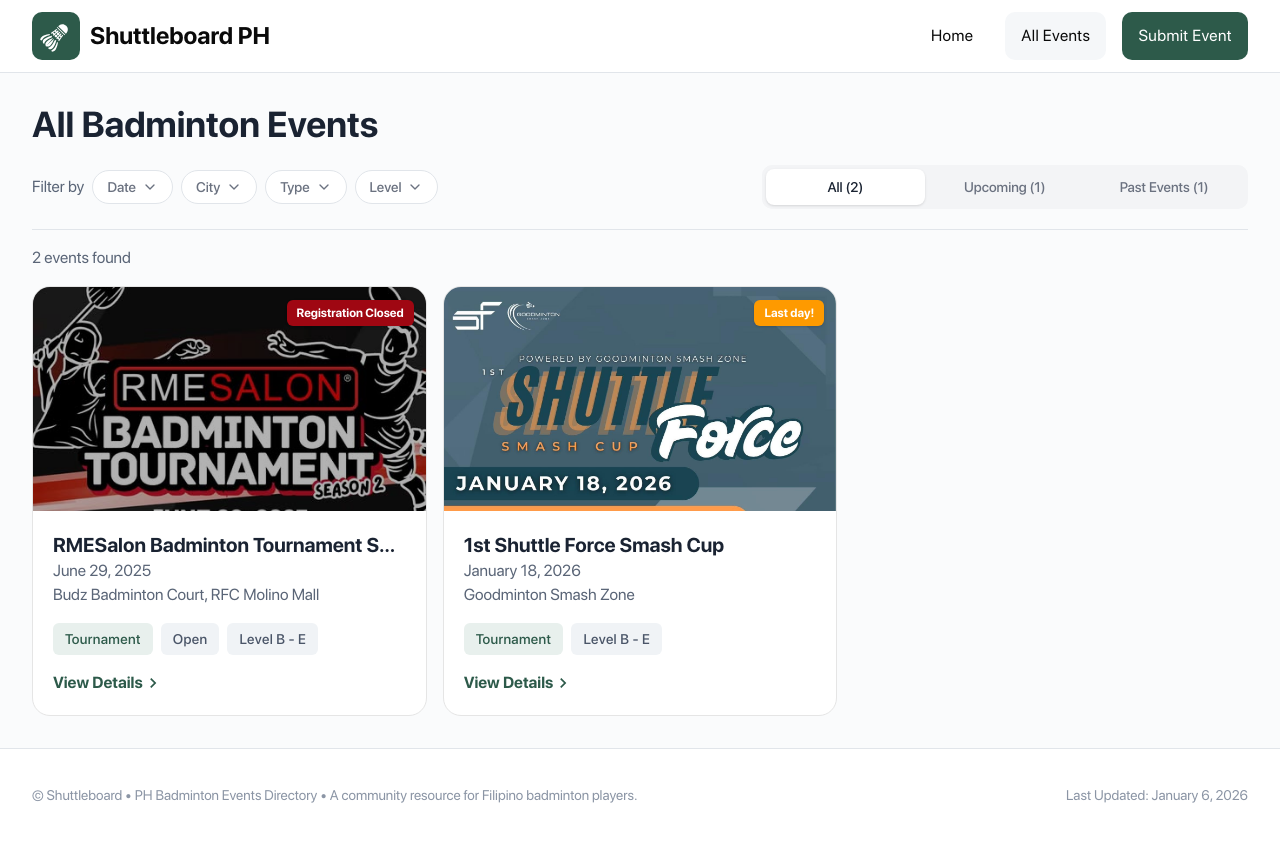
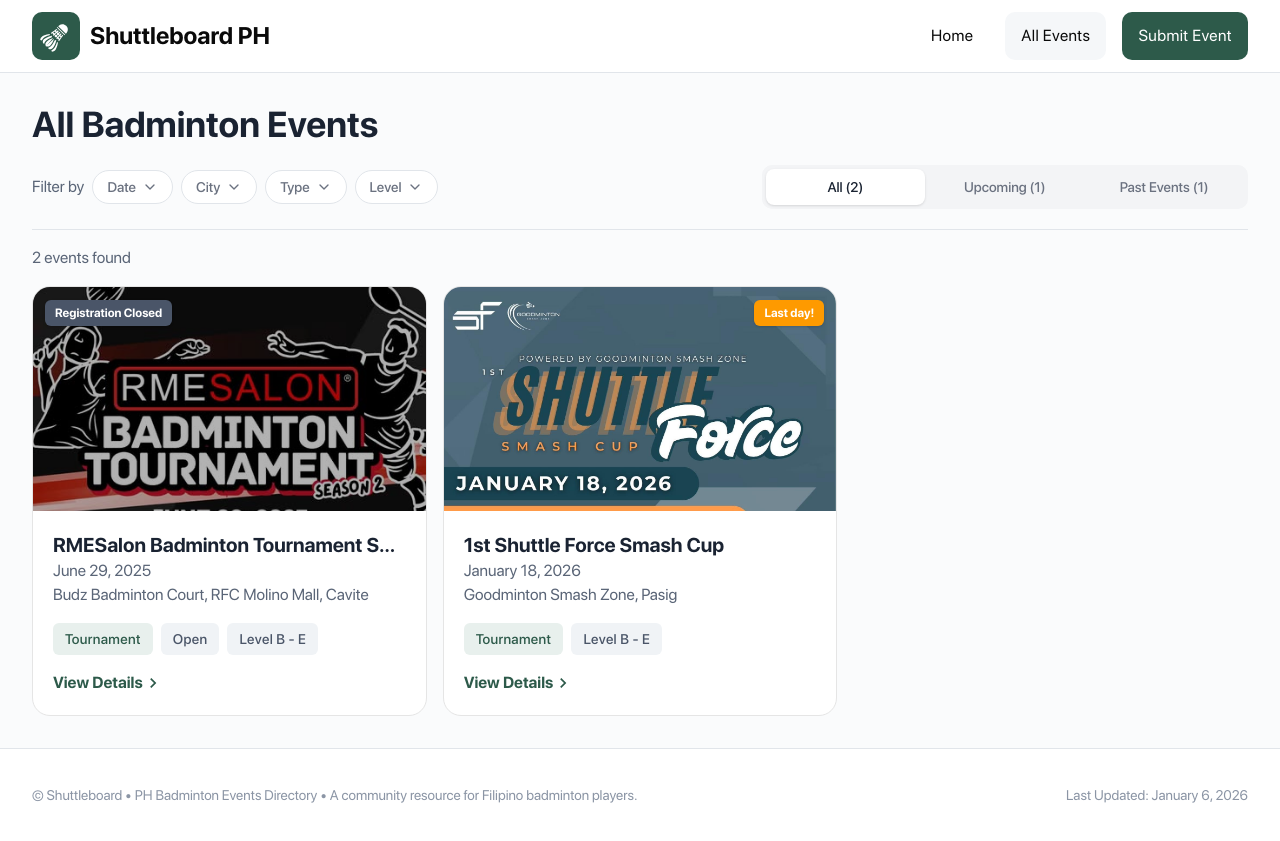
Before and after one commit to airemcs/shuttleboard, a React (Vite) app: page /events in a window 1280 px wide. Built offline with nearby package versions, Linux system fonts and the light colour scheme.

Commit message:
More Details

```diff
--- a/src/components/Card.tsx
+++ b/src/components/Card.tsx
@@ -11,6 +11,7 @@
   title: string;
   date: string;
   location: string;
+  city: string;
   image?: string;
   eventType: string;
   skillLevel: string | string[];
@@ -23,6 +24,7 @@
   title,
   date,
   location,
+  city,
   image,
   eventType,
   skillLevel,
@@ -33,6 +35,9 @@
   const displayedCategories = categories.slice(0, 3);
   const remainingCount = categories.length - 3;
   const skillLevels = Array.isArray(skillLevel) ? skillLevel : [skillLevel];
+
+  // Extract province/region from city (e.g., "Bacoor, Cavite" → "Cavite")
+  const province = city.includes(",") ? city.split(",").pop()?.trim() : city;
 
   // Get registration status
   const registrationInfo = getRegistrationInfo(registrationDeadline);
@@ -71,8 +76,8 @@
           </div>
         )}
         {registrationInfo.status === "closed" && (
-          <div className="absolute top-3 right-3">
-            <span className="bg-red-800 text-white text-xs font-sf-bold px-2.5 py-1.5 rounded-sm shadow-sm">
+          <div className="absolute top-3 left-3">
+            <span className="bg-[#4A5568] text-white text-xs font-sf-bold px-2.5 py-1.5 rounded-sm shadow-sm">
               Registration Closed
             </span>
           </div>
@@ -83,7 +88,7 @@
         <div className="flex flex-col">
           <span className="font-sf-bold text-primary-black truncate text-base lg:text-xl">{title}</span>
           <span className="font-sf-regular text-sm lg:text-base text-secondary-black">{date}</span>
-          <span className="font-sf-regular text-sm lg:text-base text-secondary-black">{location}</span>
+          <span className="font-sf-regular text-sm lg:text-base text-secondary-black">{location}, {province}</span>
         </div>
 
         <div className="flex flex-col gap-y-4 lg:hidden">
--- a/src/pages/Details.tsx
+++ b/src/pages/Details.tsx
@@ -86,7 +86,7 @@
     if (status === "closing-soon") {
       return (
         <span className="text-amber-600">
-          {formattedDeadline} • {getDaysLeftLabel(daysLeft)}
+          {formattedDeadline} • {(getDaysLeftLabel(daysLeft))}
         </span>
       );
     }
@@ -142,7 +142,7 @@
 
           <div className="p-5 border bg-white border-[#E1E5EA] rounded-2xl capitalize">
             <InfoRow icon={<FaCalendar className="size-4 text-[#4A5568]" />} label="DATES" value={event.date} />
-            <InfoRow icon={<FaLocationDot className="size-4 text-[#4A5568]" />} label="LOCATION" value={event.location} />
+            <InfoRow icon={<FaLocationDot className="size-4 text-[#4A5568]" />} label="LOCATION" value={event.location + " - " + event.city} />
             <InfoRow icon={<FaLayerGroup className="size-4 text-[#4A5568]" />} label="EVENT TYPE" value={event.eventType} />
             <InfoRow icon={<HiMiniSquares2X2 className="size-4 text-[#4A5568]" />} label="CATEGORIES" value={event.categories.join(", ")} />
             <InfoRow icon={<FaStar className="size-4 text-[#4A5568]" />} label="SKILL LEVEL" value={skillLevelText} />
--- a/src/pages/Events.tsx
+++ b/src/pages/Events.tsx
@@ -180,6 +180,7 @@
                   title={event.title}
                   date={event.date}
                   location={event.location}
+                  city={event.city}
                   image={event.image}
                   eventType={event.eventType}
                   skillLevel={event.skillLevelDisplay}
--- a/src/pages/Home.tsx
+++ b/src/pages/Home.tsx
@@ -63,6 +63,7 @@
             title={event.title}
             date={event.date}
             location={event.location}
+            city={event.city}
             image={event.image}
             eventType={event.eventType === "open-play" ? "Open Play" : event.eventType.charAt(0).toUpperCase() + event.eventType.slice(1)}
             skillLevel={event.skillLevelDisplay}
```
